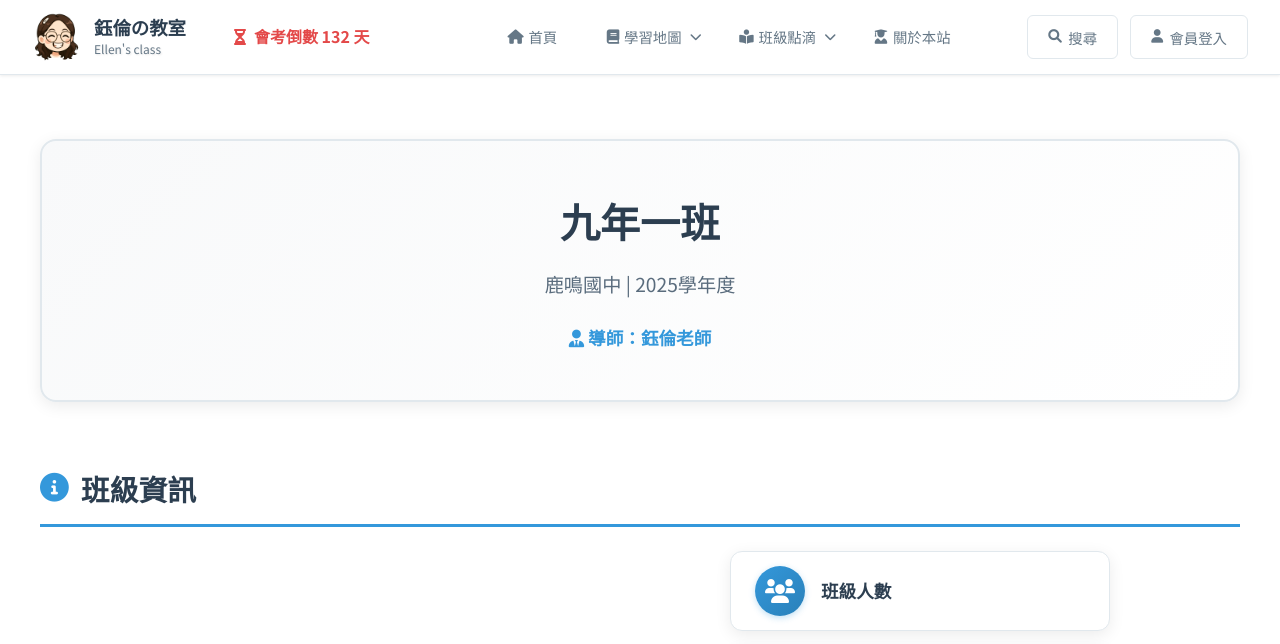
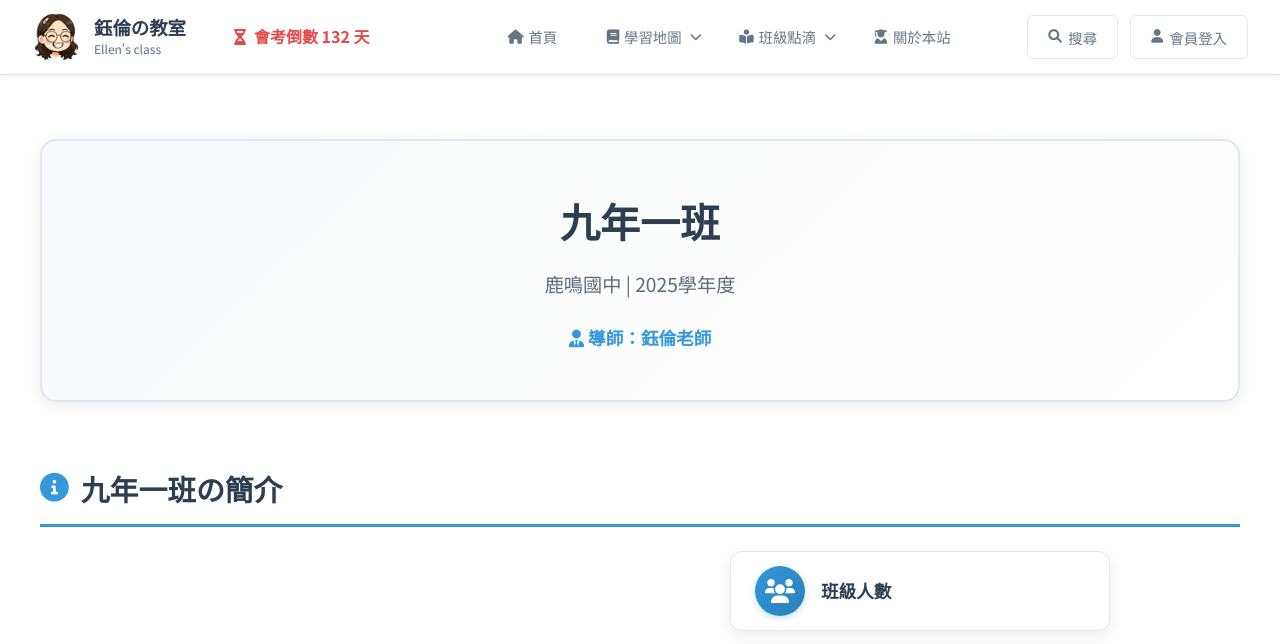
Before and after one commit to rennychou599-lgtm/ellen-classroom, a website: page class-901.html in a window 1280 px wide. Shown: the top 644 px of the page. Drawn offline with Linux system fonts and the light colour scheme; a web font is replaced by a local one.

Commit message:
将「班級資訊」改为「九年一班の簡介」

```diff
--- a/class-901.html
+++ b/class-901.html
@@ -355,7 +355,7 @@
             <div class="class-section">
                 <h2 class="section-title">
                     <i class="fas fa-info-circle"></i>
-                    班級資訊
+                    九年一班の簡介
                 </h2>
                 <div style="display: flex; gap: 2.5rem; align-items: stretch; flex-wrap: wrap;">
                     <div style="flex: 0 0 650px; text-align: center; display: flex; align-items: center;">
```
